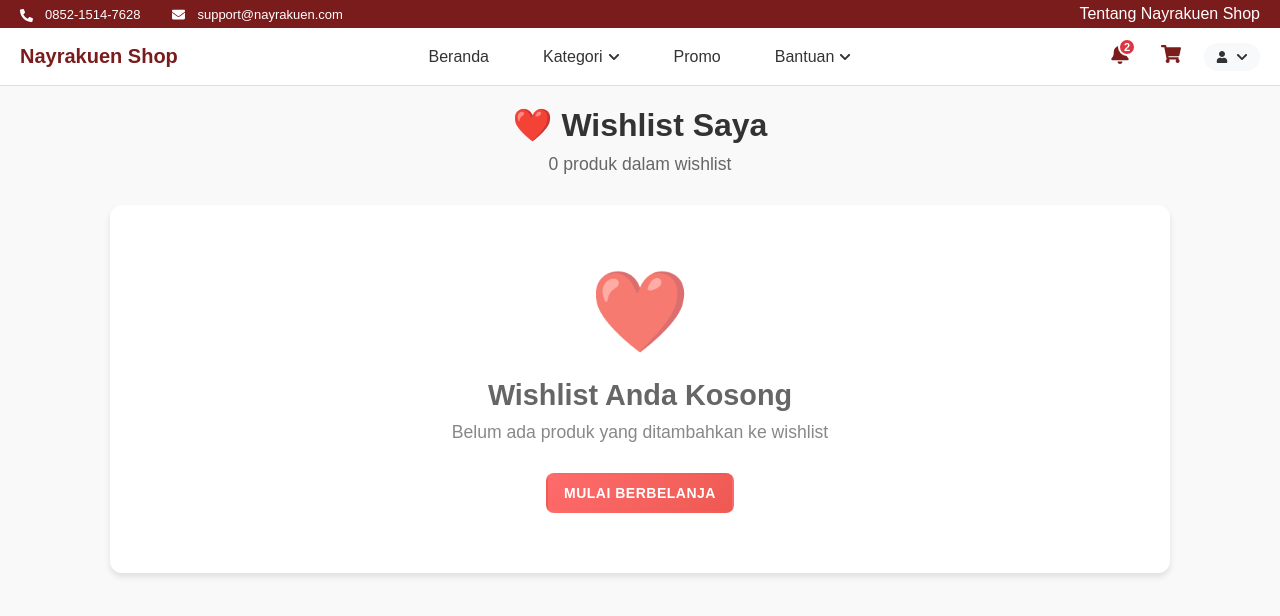
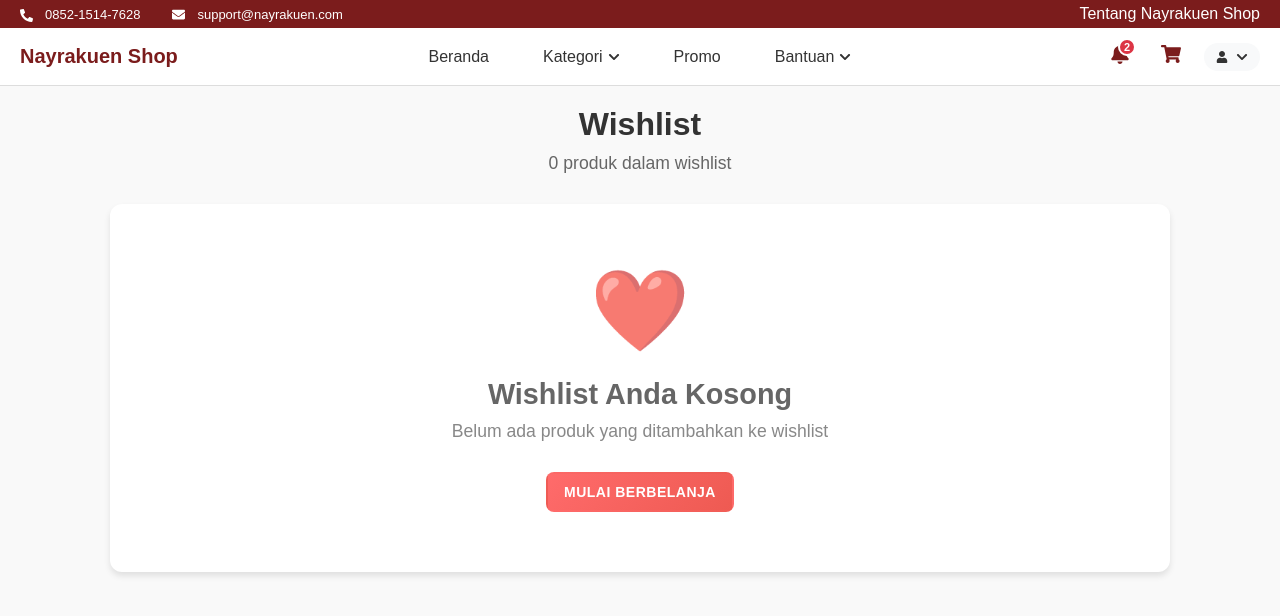
Before and after one commit to LeoPytho/NK-03-CLONE, a React (Vite) app: page /wish in a window 1280 px wide. Shown: the top 616 px of the page. Built offline with nearby package versions, Linux system fonts and the light colour scheme.

Commit message:
Update Wishlist.jsx

```diff
--- a/src/pages/Wishlist.jsx
+++ b/src/pages/Wishlist.jsx
@@ -117,7 +117,7 @@ function Wishlist() {
       )}
 
       <div className="wishlist-header">
-        <h1>❤️ Wishlist Saya</h1>
+        <h1>Wishlist</h1>
         <p>{wishlistItems.length} produk dalam wishlist</p>
       </div>
 
@@ -170,7 +170,7 @@ function Wishlist() {
                     onClick={() => removeFromWishlist(item.id, item.name)}
                     title="Hapus dari wishlist"
                   >
-                    🗑️
+                    Hapus
                   </button>
                 </div>
               </div>
```
